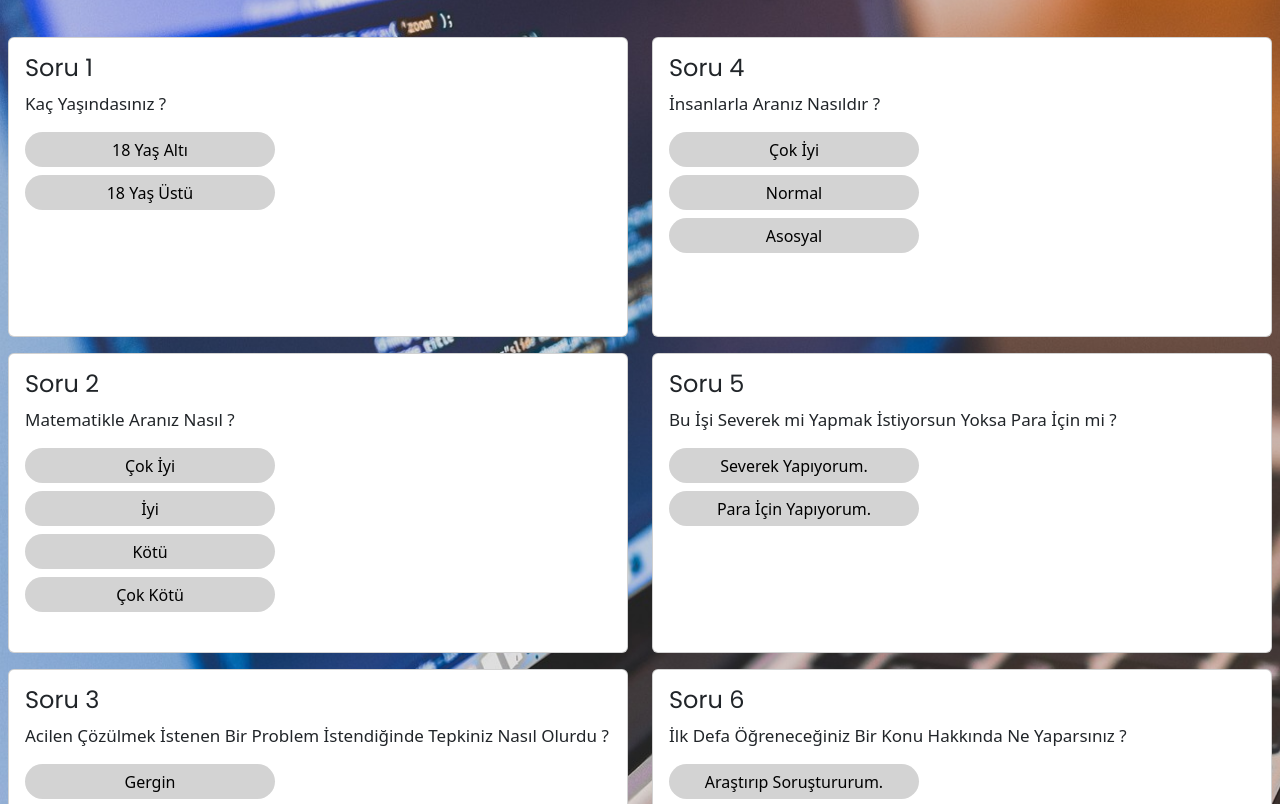
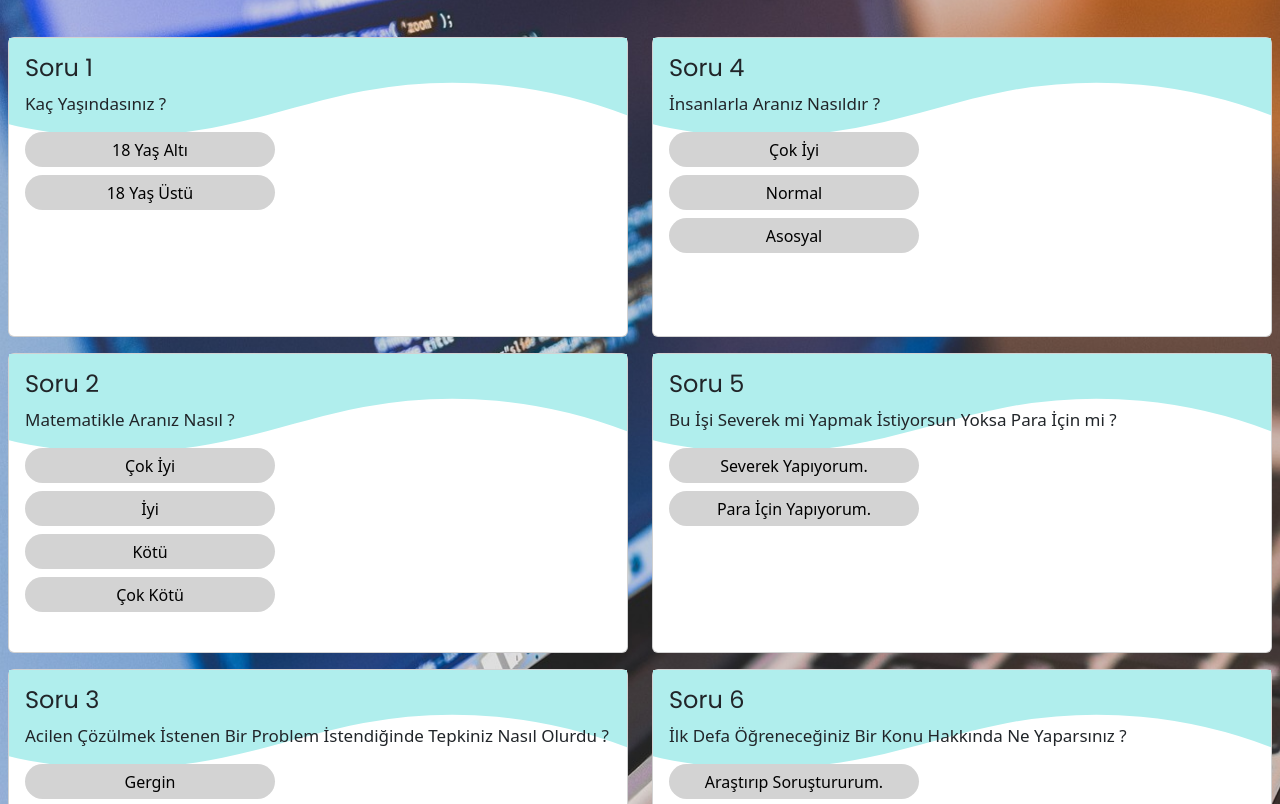
Before and after one commit to Ayberk-Aktan/Yazilimci-Testi-Projesi, a plain HTML site: page index.html in a window 1280 px wide. Shown: the part 123-927 px from the top of the page. Drawn offline with nearby package versions, Linux system fonts and the light colour scheme.

Commit message:
Projede Kutular Kısmına Dalga Efekti Yerleştirildi.

```diff
--- a/index.html
+++ b/index.html
@@ -30,6 +30,12 @@
                     <!--QUESTİON CARD-1-->
                     <div class="card">
                         <div class="card-body">
+                            <!--WAVE BACKGROUND-->
+                            <div class="custom-shape-divider-top-1694297142">
+                                <svg data-name="Layer 1" xmlns="http://www.w3.org/2000/svg" viewBox="0 0 1200 120" preserveAspectRatio="none">
+                                    <path d="M985.66,92.83C906.67,72,823.78,31,743.84,14.19c-82.26-17.34-168.06-16.33-250.45.39-57.84,11.73-114,31.07-172,41.86A600.21,600.21,0,0,1,0,27.35V120H1200V95.8C1132.19,118.92,1055.71,111.31,985.66,92.83Z" class="shape-fill"></path>
+                                </svg>
+                            </div>
                             <!--QUESTİON TİTLE-->
                             <div class="question-title">
                                 <h4>Soru 1</h4>
@@ -48,6 +54,12 @@
                     <!--QUESTİON CARD-2-->
                     <div class="card">
                         <div class="card-body">
+                            <!--WAVE BACKGROUND-->
+                            <div class="custom-shape-divider-top-1694297142">
+                                <svg data-name="Layer 1" xmlns="http://www.w3.org/2000/svg" viewBox="0 0 1200 120" preserveAspectRatio="none">
+                                    <path d="M985.66,92.83C906.67,72,823.78,31,743.84,14.19c-82.26-17.34-168.06-16.33-250.45.39-57.84,11.73-114,31.07-172,41.86A600.21,600.21,0,0,1,0,27.35V120H1200V95.8C1132.19,118.92,1055.71,111.31,985.66,92.83Z" class="shape-fill"></path>
+                                </svg>
+                            </div>
                             <!--QUESTİON TİTLE-->
                             <div class="question-title">
                                 <h4>Soru 2</h4>
@@ -68,6 +80,12 @@
                     <!--QUESTİON CARD-3-->
                     <div class="card">
                         <div class="card-body">
+                            <!--WAVE BACKGROUND-->
+                            <div class="custom-shape-divider-top-1694297142">
+                                <svg data-name="Layer 1" xmlns="http://www.w3.org/2000/svg" viewBox="0 0 1200 120" preserveAspectRatio="none">
+                                    <path d="M985.66,92.83C906.67,72,823.78,31,743.84,14.19c-82.26-17.34-168.06-16.33-250.45.39-57.84,11.73-114,31.07-172,41.86A600.21,600.21,0,0,1,0,27.35V120H1200V95.8C1132.19,118.92,1055.71,111.31,985.66,92.83Z" class="shape-fill"></path>
+                                </svg>
+                            </div>
                             <!--QUESTİON TİTLE-->
                             <div class="question-title">
                                 <h4>Soru 3</h4>
@@ -91,6 +109,12 @@
                     <!--QUESTİON CARD-4-->
                     <div class="card">
                         <div class="card-body">
+                            <!--WAVE BACKGROUND-->
+                            <div class="custom-shape-divider-top-1694297142">
+                                <svg data-name="Layer 1" xmlns="http://www.w3.org/2000/svg" viewBox="0 0 1200 120" preserveAspectRatio="none">
+                                    <path d="M985.66,92.83C906.67,72,823.78,31,743.84,14.19c-82.26-17.34-168.06-16.33-250.45.39-57.84,11.73-114,31.07-172,41.86A600.21,600.21,0,0,1,0,27.35V120H1200V95.8C1132.19,118.92,1055.71,111.31,985.66,92.83Z" class="shape-fill"></path>
+                                </svg>
+                            </div>
                             <!--QUESTİON TİTLE-->
                             <div class="question-title">
                                 <h4>Soru 4</h4>
@@ -110,6 +134,12 @@
                     <!--QUESTİON CARD-5-->
                     <div class="card">
                         <div class="card-body">
+                            <!--WAVE BACKGROUND-->
+                            <div class="custom-shape-divider-top-1694297142">
+                                <svg data-name="Layer 1" xmlns="http://www.w3.org/2000/svg" viewBox="0 0 1200 120" preserveAspectRatio="none">
+                                    <path d="M985.66,92.83C906.67,72,823.78,31,743.84,14.19c-82.26-17.34-168.06-16.33-250.45.39-57.84,11.73-114,31.07-172,41.86A600.21,600.21,0,0,1,0,27.35V120H1200V95.8C1132.19,118.92,1055.71,111.31,985.66,92.83Z" class="shape-fill"></path>
+                                </svg>
+                            </div>
                             <!--QUESTİON TİTLE-->
                             <div class="question-title">
                                 <h4>Soru 5</h4>
@@ -128,6 +158,12 @@
                     <!--QUESTİON CARD-6-->
                     <div class="card">
                         <div class="card-body">
+                            <!--WAVE BACKGROUND-->
+                            <div class="custom-shape-divider-top-1694297142">
+                                <svg data-name="Layer 1" xmlns="http://www.w3.org/2000/svg" viewBox="0 0 1200 120" preserveAspectRatio="none">
+                                    <path d="M985.66,92.83C906.67,72,823.78,31,743.84,14.19c-82.26-17.34-168.06-16.33-250.45.39-57.84,11.73-114,31.07-172,41.86A600.21,600.21,0,0,1,0,27.35V120H1200V95.8C1132.19,118.92,1055.71,111.31,985.66,92.83Z" class="shape-fill"></path>
+                                </svg>
+                            </div>
                             <!--QUESTİON TİTLE-->
                             <div class="question-title">
                                 <h4>Soru 6</h4>
--- a/style.css
+++ b/style.css
@@ -51,6 +51,37 @@ body
     width:600px;
     height:300px;
     margin-bottom: 1rem;
+}
+
+.questions .card-body
+{
+    position:relative;
+    height:100px;
+    z-index:1;
+}
+
+/*Wave Background*/
+.custom-shape-divider-top-1694297142 {
+    position: absolute;
+    top: 0;
+    left: 0;
+    width: 100%;
+    overflow: hidden;
+    line-height: 0;
+    transform: rotate(180deg);
+    z-index:-1;
+}
+
+.custom-shape-divider-top-1694297142 svg {
+    position: relative;
+    display: block;
+    width: calc(159% + 1.3px);
+    height: 100px;
+    z-index:-1;
+}
+
+.custom-shape-divider-top-1694297142 .shape-fill {
+    fill: #B0EEED;
 }
 
 /*Questions Contents*/
@@ -175,6 +206,11 @@ footer .brands:hover
     {
         max-width:100%;
     }
+
+    .custom-shape-divider-top-1694297142 svg {
+        width: calc(159% + 1.3px);
+        height: 172px;
+    }
 }
 
 /*Tablet*/
@@ -189,6 +225,12 @@ footer .brands:hover
     {
         width:100%;
     }
+
+    .custom-shape-divider-top-1694297142 svg {
+        width: calc(139% + 1.3px);
+        height: 197px;
+    }
+
 }
 
 /*Desktop*/
```
